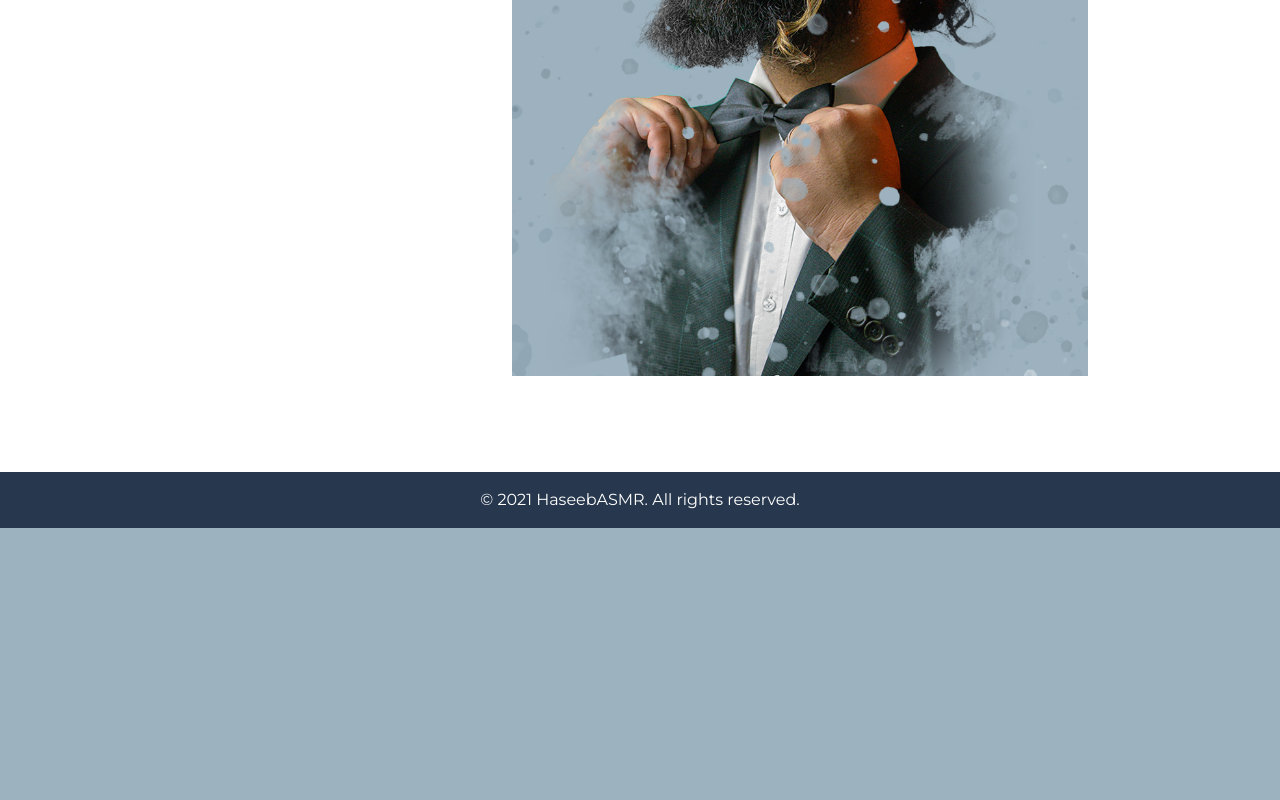
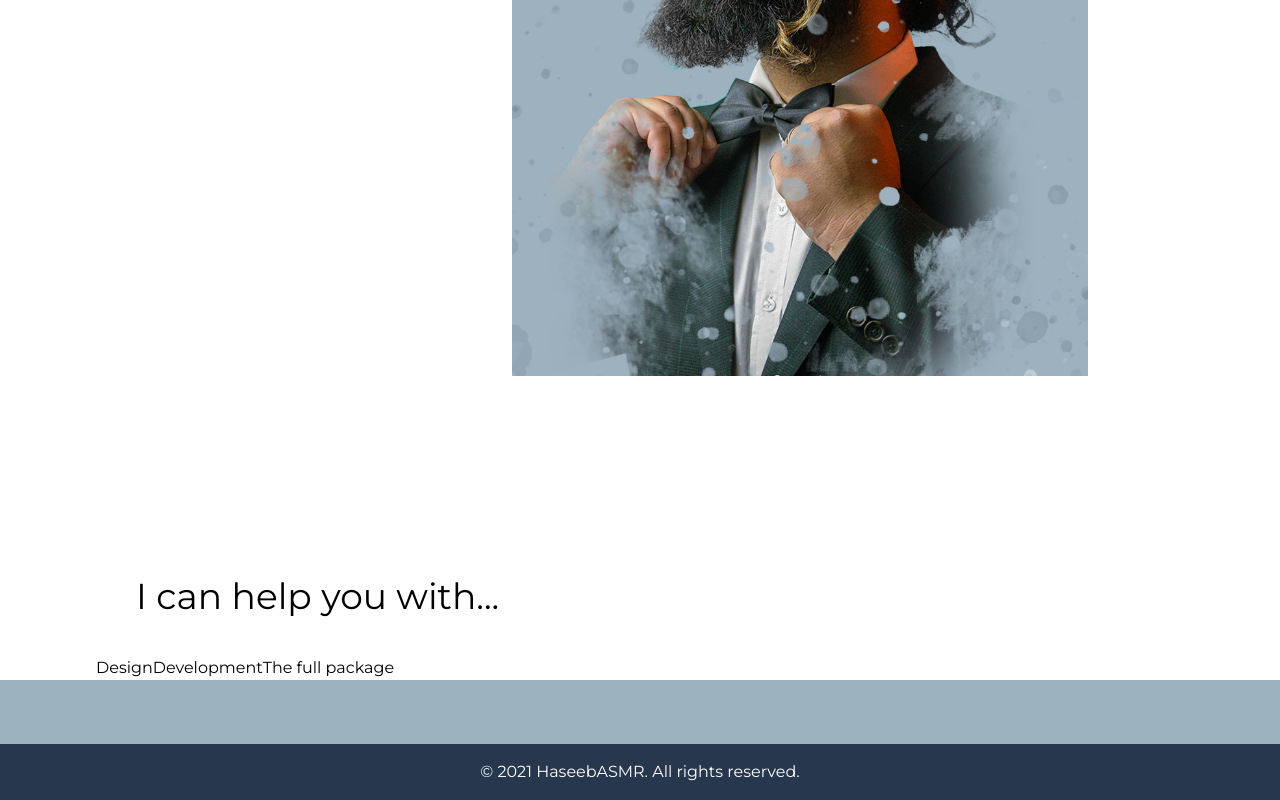
Before and after one commit to haseebasmr/haseebasmr, a React (Vite) app: page /#/about in a window 1280 px wide. Shown: the part 868-1668 px from the top of the page. Before the commit the page ends 1396 px from the top, so only its background shows below. Built offline with nearby package versions, Linux system fonts and the light colour scheme.

Commit message:
initiate packages cards

```diff
--- a/src/components/AboutMe.jsx
+++ b/src/components/AboutMe.jsx
@@ -36,6 +36,18 @@ export default function AboutMe() {
           </div>
         </div>
       </div>
+      <section className=" mx-24 my-16 ">
+        <div className=" p-10   ">
+          <div className="block">
+            <h1 className="text-4xl  ">I can help you with...</h1>
+          </div>
+        </div>
+        <div className="flex">
+          <div>Design</div>
+          <div>Development</div>
+          <div>The full package</div>
+        </div>
+      </section>
     </div>
   );
 }
```
